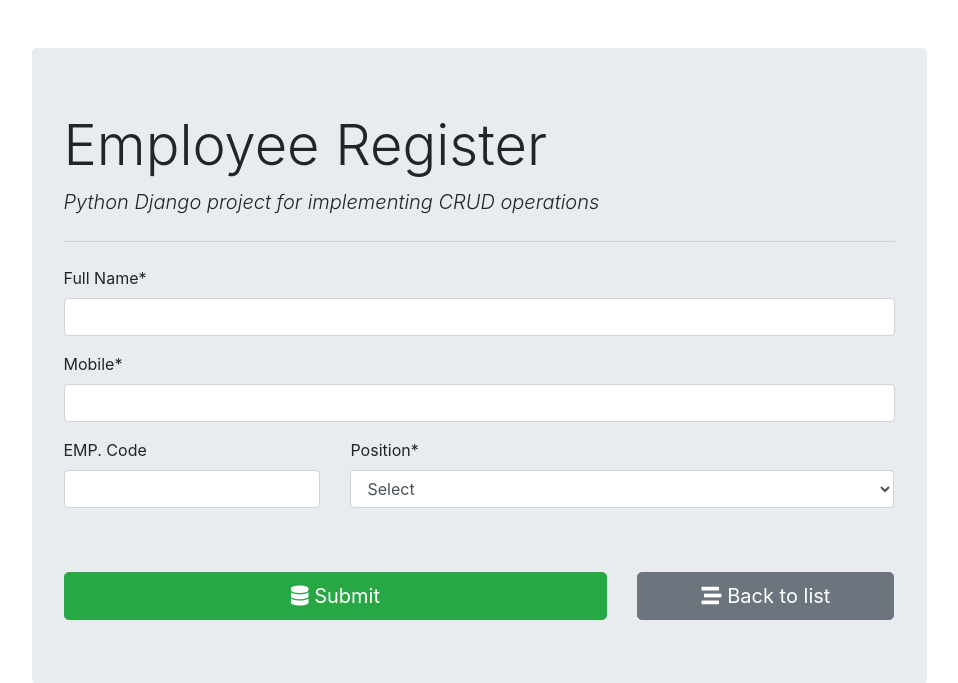
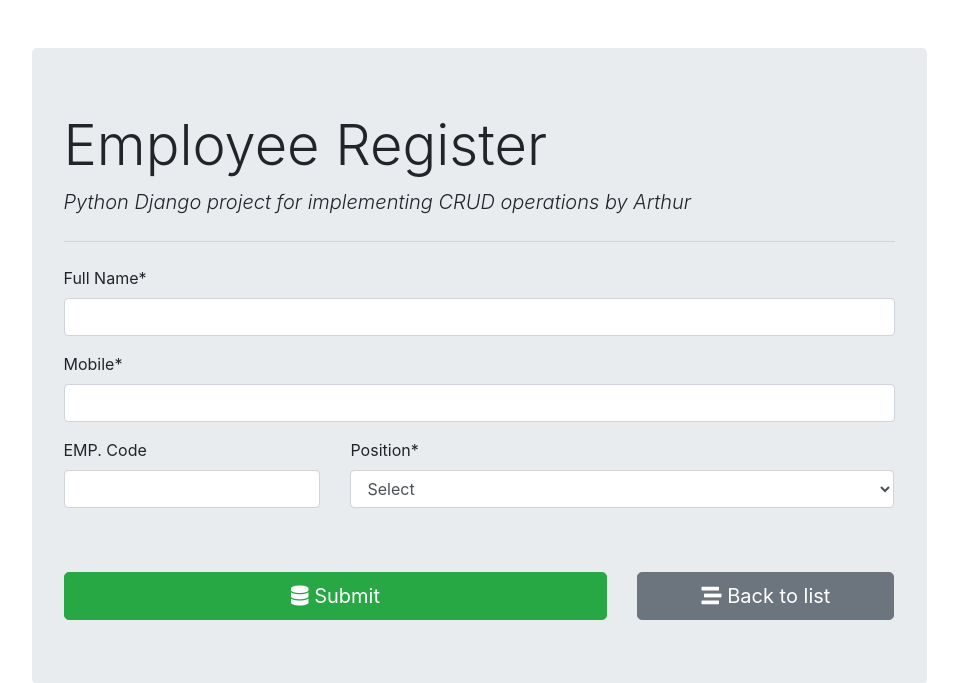
Before and after one commit to Arthur-Ochieng/Django-CRUD-operations, a Django app: page /employee/ in a window 1280 px wide. Shown: the top 683 px of the page, without its empty margins (161-1119 px from the left). Run offline with Django 3.2, Linux system fonts and the light colour scheme; data that the repository does not hold is empty; some libraries are stand-ins or nearby versions.

Commit message:
updating repository

```diff
--- a/main/templates/main/base.html
+++ b/main/templates/main/base.html
@@ -14,7 +14,7 @@
         <div class="col-md-10 offset-md-1 mt-5">
             <div class="jumbotron">
                 <h1 class="display-4">Employee Register</h1>
-                <p class="lead font-italic">Python Django project for implementing CRUD operations</p>
+                <p class="lead font-italic">Python Django project for implementing CRUD operations by Arthur</p>
                 <hr class="my-4">
                 {% block content %}
 
```
